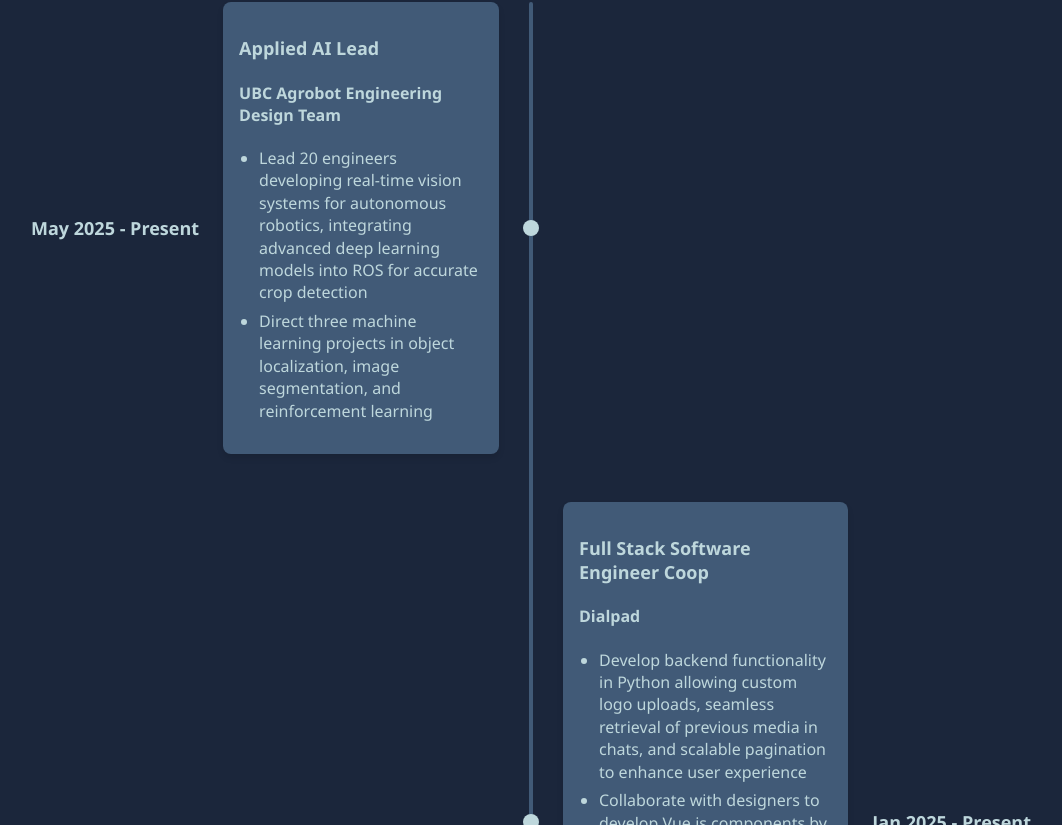
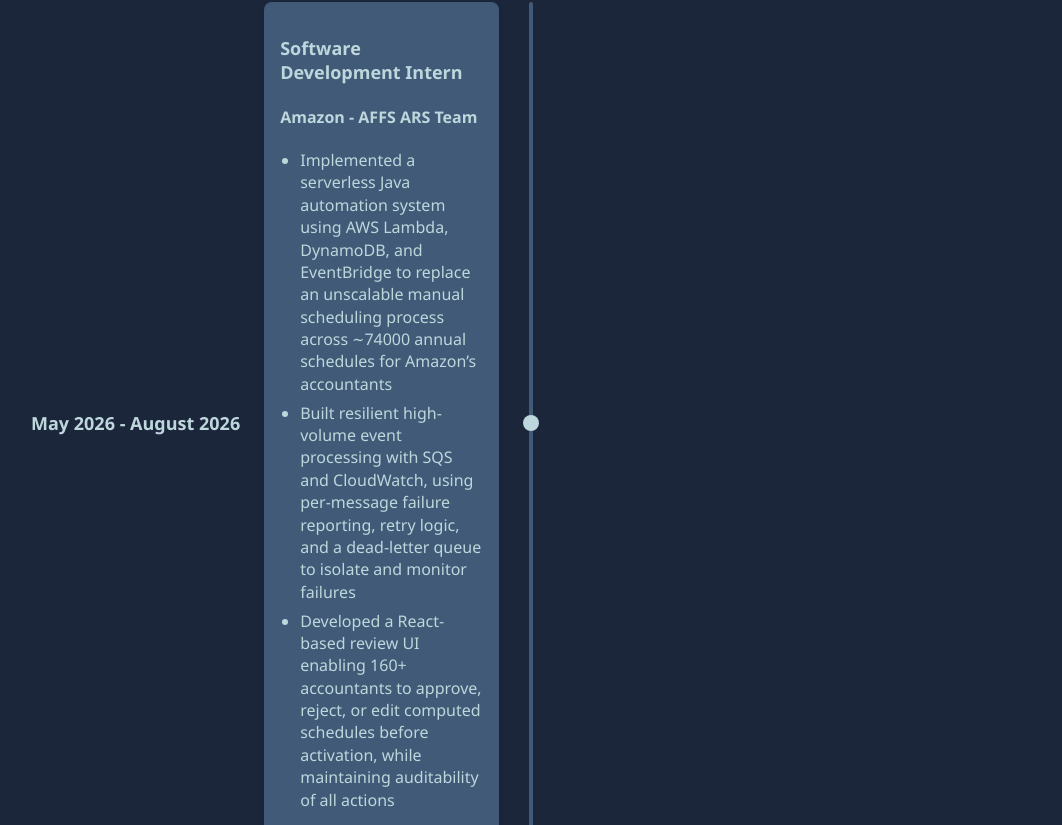
Before and after one commit to Ansh-Gandhi/Ansh-Personal-Portfolio-Website-2, a React (Create React App) app: page / in a window 1280 px wide. Shown: the part 2035-2860 px from the top of the page, without its empty margins (109-1171 px from the left). Built offline with nearby package versions, Linux system fonts and the light colour scheme.

Commit message:
updated resume, self pic, and experience

```diff
--- a/src/components/ExperienceTimeline.jsx
+++ b/src/components/ExperienceTimeline.jsx
@@ -6,19 +6,30 @@ import "./styling/ExperienceTimeline.css";
 
 const allExperiences = [
   {
-    year: "May 2025 - Present",
+    year: "May 2026 - August 2026",
+    title: "Software Development Intern",
+    subtitle: "Amazon - AFFS ARS Team",
+    description: [
+      "Implemented a serverless Java automation system using AWS Lambda, DynamoDB, and EventBridge to replace an unscalable manual scheduling process across ∼74000 annual schedules for Amazon’s accountants",
+      "Built resilient high-volume event processing with SQS and CloudWatch, using per-message failure reporting, retry logic, and a dead-letter queue to isolate and monitor failures",
+      "Developed a React-based review UI enabling 160+ accountants to approve, reject, or edit computed schedules before activation, while maintaining auditability of all actions",
+    ],
+    type: "job",
+  },
+  {
+    year: "May 2025 - May 2026",
     title: "Applied AI Lead",
     subtitle: "UBC Agrobot Engineering Design Team",
     description: [
       "Lead 20 engineers developing real-time vision systems for autonomous robotics, integrating advanced deep learning models into ROS for accurate crop detection",
-      "Direct three machine learning projects in object localization, image segmentation, and reinforcement learning",
+      "Directed three machine learning projects, applying object localization to identify crops, image segmentation to distinguish crop from weed, and reinforcement learning for autonomous navigation",
     ],
     type: "job",
   },
   {
-    year: "Jan 2025 - Present",
+    year: "Jan 2025 - Jan 2026",
     title: "Full Stack Software Engineer Coop",
-    subtitle: "Dialpad",
+    subtitle: "Dialpad - CoreUX Team",
     description: [
       "Develop backend functionality in Python allowing custom logo uploads, seamless retrieval of previous media in chats, and scalable pagination to enhance user experience",
       "Collaborate with designers to develop Vue.js components by building reusable UI elements and managing state efficiently with Pinia, while ensuring responsive design across all devices to enhance the overall user experience",
```
Also changed, not shown: src/assests/images/self_pic.jpg, 1 other file (tests, documents, lock files or other folders).
